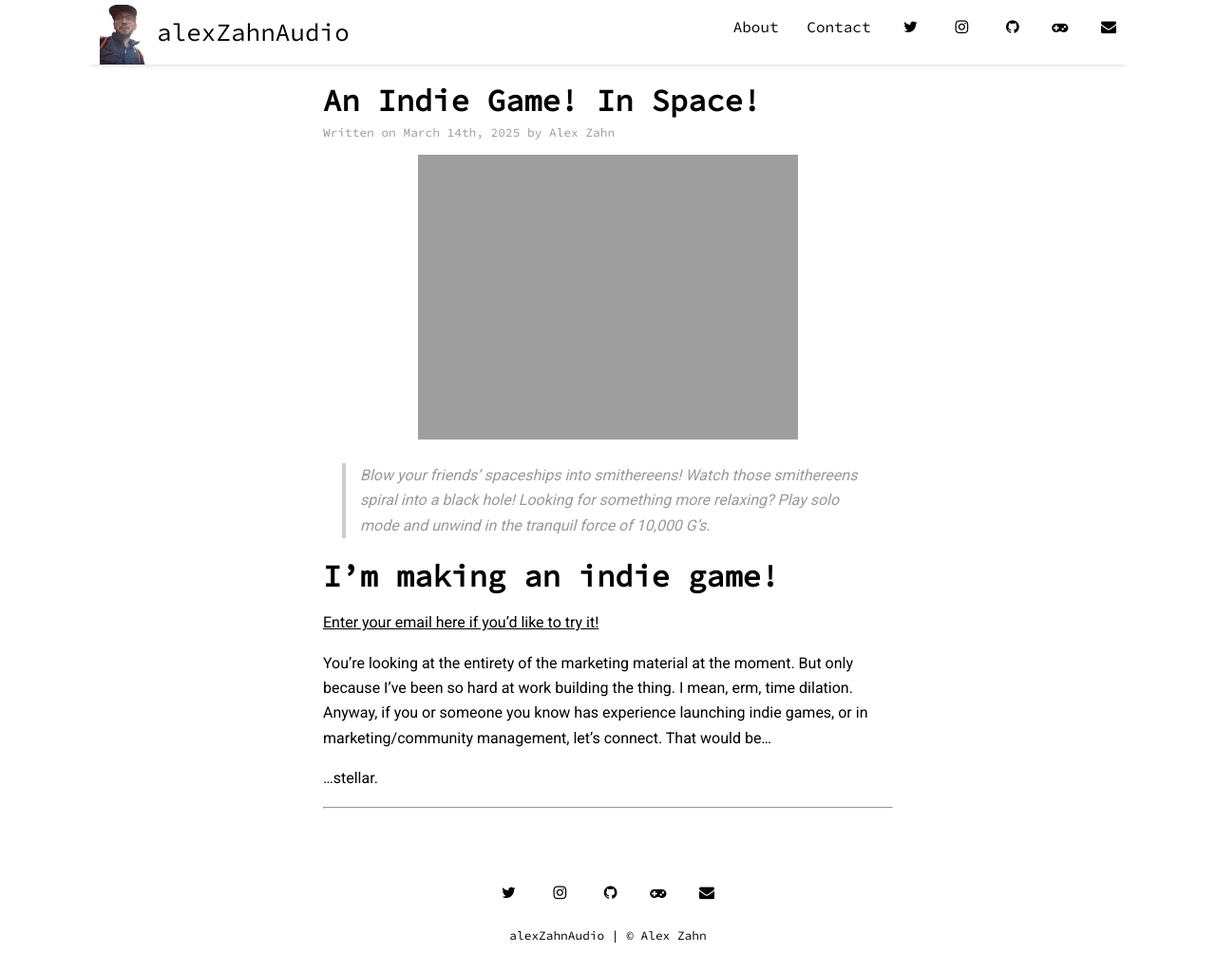
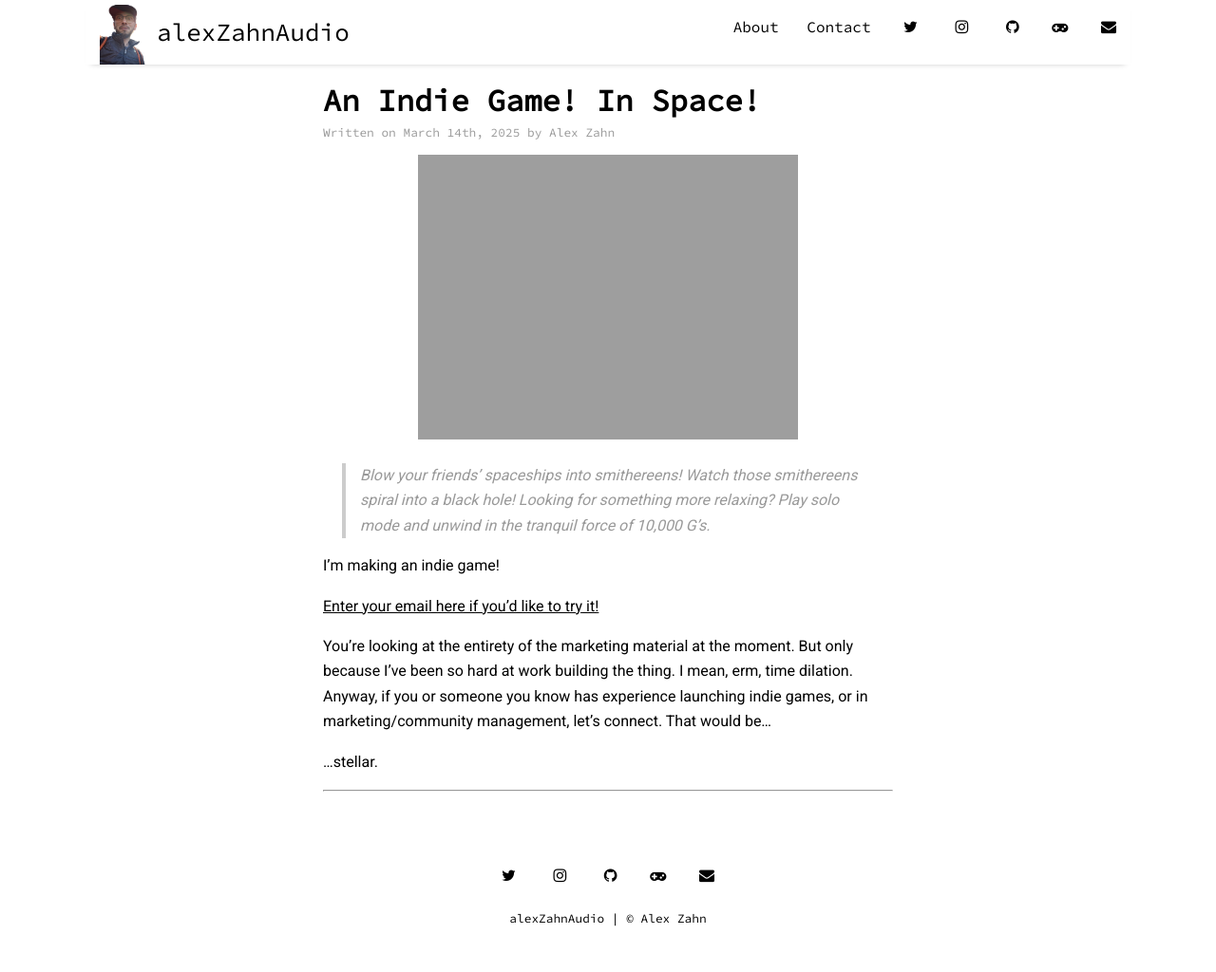
Before and after one commit to alexzahnaudio/alexzahnaudio.github.io, a Jekyll site: the page built from _posts/2025-03-14-rift-jumpers.md, in a window 1280 px wide and 1024 px high. Shown: the whole window at 95% size. Built offline with Jekyll 4.4.1, drawn with Linux system fonts in a browser that asks for light colours; nearby versions of some CDN libraries.

```diff
--- a/_posts/2025-03-14-rift-jumpers.md
+++ b/_posts/2025-03-14-rift-jumpers.md
@@ -9,7 +9,7 @@ image: rift-jumpers-logo-light-up.gif
 
 > *Blow your friends' spaceships into smithereens! Watch those smithereens spiral into a black hole! Looking for something more relaxing? Play solo mode and unwind in the tranquil force of 10,000 G's.*
 
-# I'm making an indie game!
+I'm making an indie game!
 
 [Enter your email here if you'd like to try it!](https://forms.gle/eUjrDdLqroVnfcLn6)
 
```
